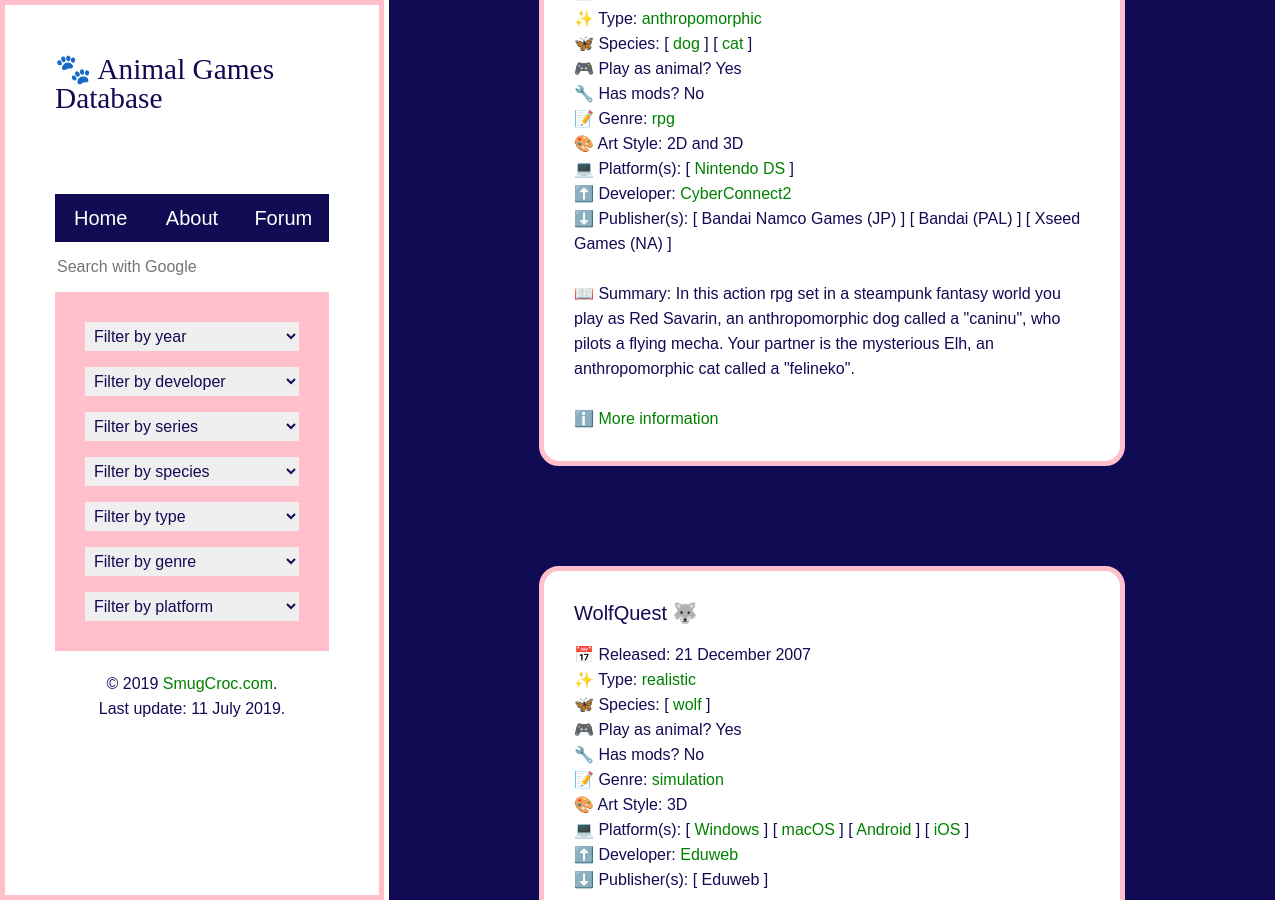
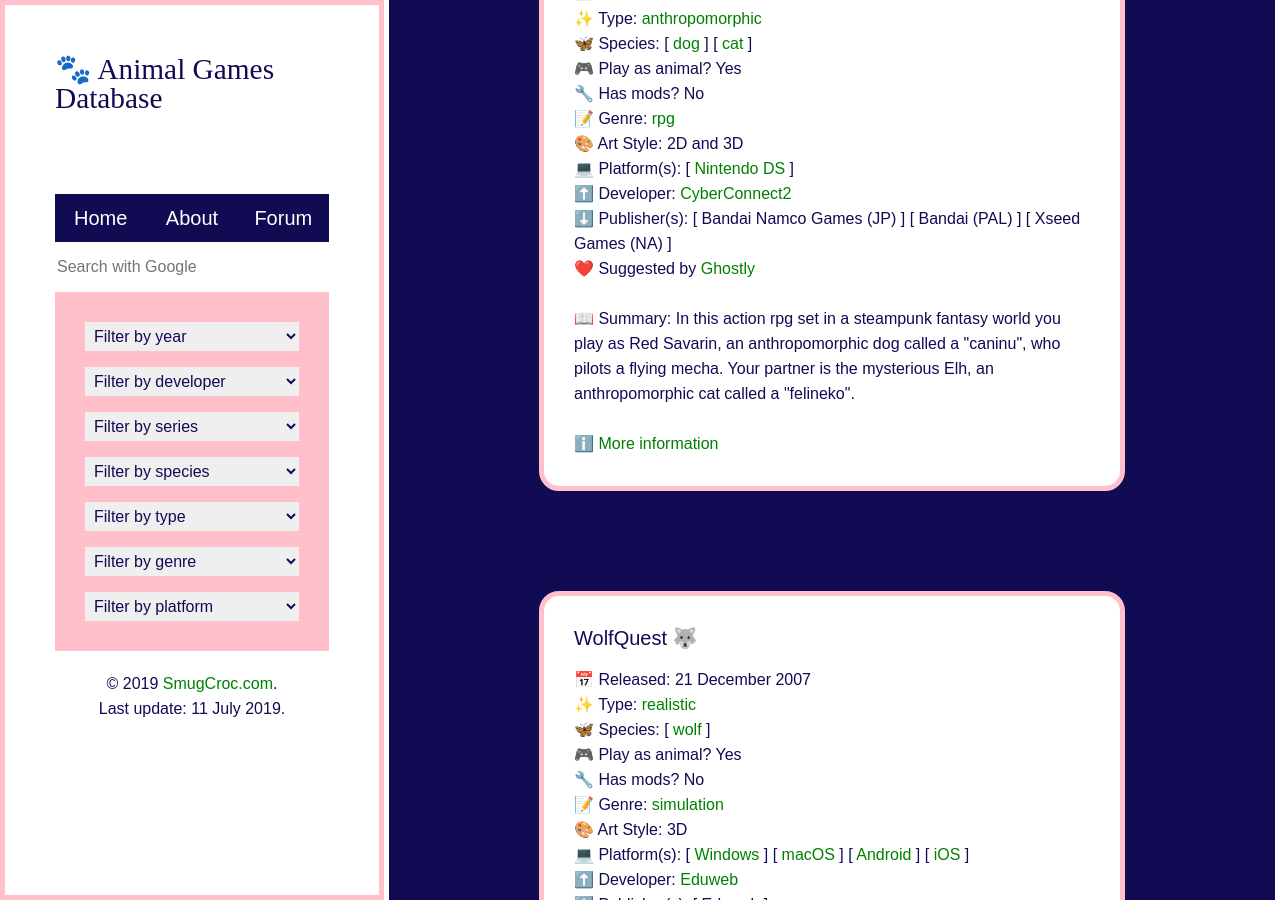
Before and after one commit to byliz/animal-game-database, a Jekyll site: the page built from index.html, in a window 1280 px wide and 900 px high, scrolled down 1531 px. Built offline with Jekyll 4.4.1, drawn with Linux system fonts in a browser that asks for light colours; nearby versions of some CDN libraries; the list of posts is cut into pages by our own code.

Commit message:
Updated the post preview

```diff
--- a/_includes/post_preview.html
+++ b/_includes/post_preview.html
@@ -28,9 +28,12 @@
 
 		{% if post.series != nil %} <br>📚 Series: <a href="/series/#{{ post.series }}" title="See all games in the {{ post.series }} series.">{{ post.series }}</a>
 		{% endif %}
+		{% if post.suggester != nil %}
+		<br>❤️ Suggested by <a href="{{ post.suggesterurl }}" target="_blank" title="The awesome {{ post.suggester }} suggested this game!">{{ post.suggester }}</a>
+		{% endif %}
 		<br><br>
 
 		📖 Summary: {{ post.excerpt }}<br><br>
-		<a href="{{ post.link }}" target="_blank">ℹ️ More information</a>
+		<a href="{{ post.link }}" target="_blank" title="Read more about {{ post.title }} on Wikipedia.org.">ℹ️ More information</a>
 	</p>
 </div>
```
